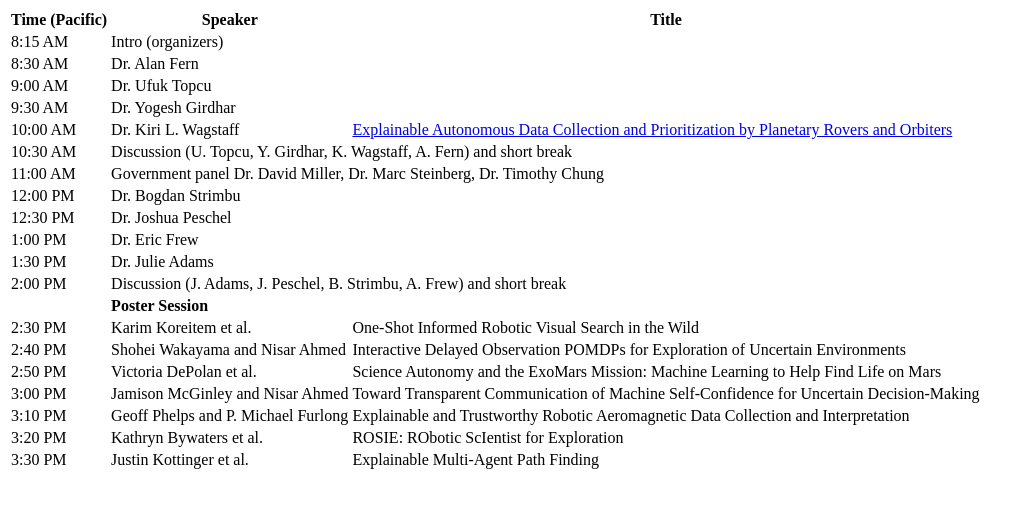
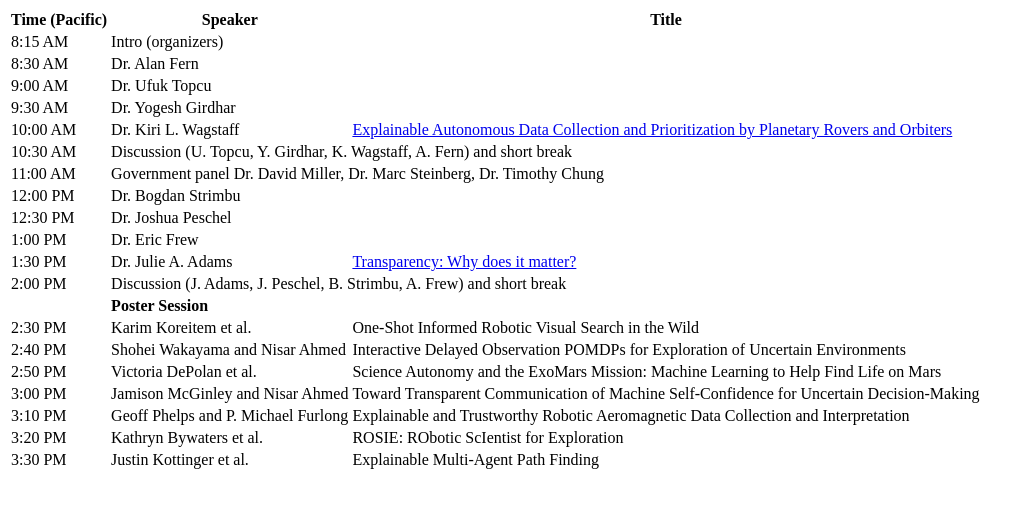
Before and after one commit to etdm2020/etdm2020.github.io, a plain HTML site: page index.html in a window 1280 px wide. Shown: the whole page, without its empty margins (0-1032 px from the left). Drawn offline with Linux system fonts and the light colour scheme.

Commit message:
Added Dr. Adam's talk title

```diff
--- a/index.html
+++ b/index.html
@@ -1,5 +1,6 @@
 <html>
 	<body>
+
 <table>
 <tr>
 <th>Time (Pacific)</th>
@@ -56,8 +57,8 @@
 </tr>
 <tr>
 <td>1:30 PM</td>
-<td>Dr. Julie Adams</td>
-<td/>
+<td>Dr. Julie A. Adams</td>
+<td><a href="https://sites.google.com/view/explainable-data-collection/talks#adams">Transparency: Why does it matter?</a></td>
 </tr>
 <tr>
 <td>2:00 PM</td>
@@ -100,5 +101,6 @@
 <td> Explainable Multi-Agent Path Finding</td>
 </tr>
 </table>
+
 	</body>
 </html>
```
